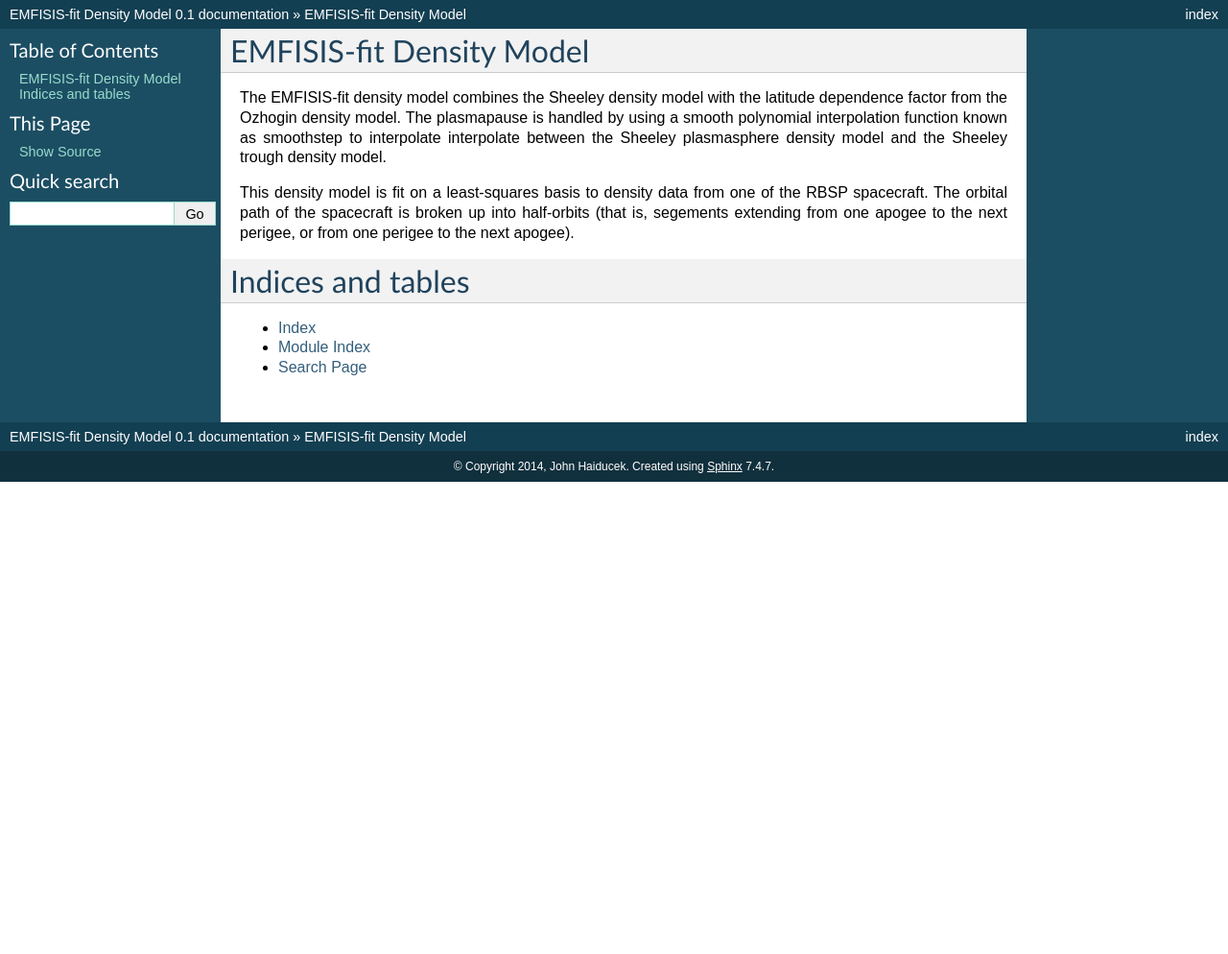
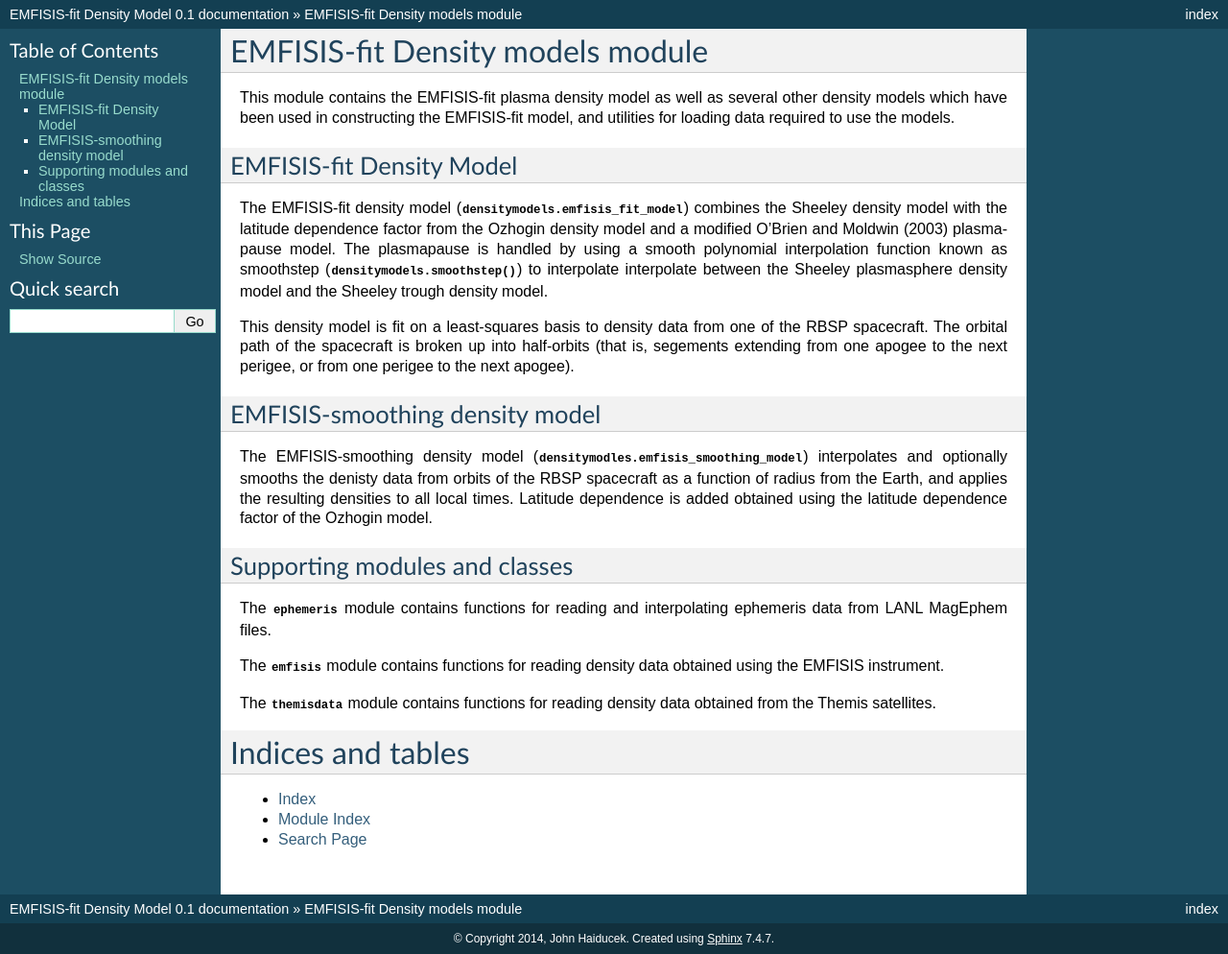
Before and after one commit to jhaiduce/event_specific_density, a Sphinx documentation site: the page built from Doc/source/index.rst, in a window 1280 px wide. Shown: the whole page at 96% size. Built offline with Sphinx 7.4.7, drawn with Linux system fonts in a browser that asks for light colours; formulas are drawn with MathJax 3; before the commit the page ends 900 px from its top, so only the background shows below that.

Commit message:
Added a much more detailed introduction to the module, as well as references to the most important modules and classes.

```diff
--- a/Doc/source/index.rst
+++ b/Doc/source/index.rst
@@ -3,12 +3,32 @@
    You can adapt this file completely to your liking, but it should at least
    contain the root `toctree` directive.
 
+EMFISIS-fit Density models module
+=================================
+
+This module contains the EMFISIS-fit plasma density model as well as several other density models which have been used in constructing the EMFISIS-fit model, and utilities for loading data required to use the models.
+
 EMFISIS-fit Density Model
-=====================================================
+-------------------------
 
-The EMFISIS-fit density model combines the Sheeley density model with the latitude dependence factor from the Ozhogin density model. The plasmapause is handled by using a smooth polynomial interpolation function known as smoothstep to interpolate interpolate between the Sheeley plasmasphere density model and the Sheeley trough density model.
+The EMFISIS-fit density model (:class:`densitymodels.emfisis_fit_model`) combines the Sheeley density model with the latitude dependence factor from the Ozhogin density model and a modified O'Brien and Moldwin (2003) plasmapause model. The plasmapause is handled by using a smooth polynomial interpolation function known as smoothstep (:func:`densitymodels.smoothstep`) to interpolate interpolate between the Sheeley plasmasphere density model and the Sheeley trough density model.
 
 This density model is fit on a least-squares basis to density data from one of the RBSP spacecraft. The orbital path of the spacecraft is broken up into half-orbits (that is, segements extending from one apogee to the next perigee, or from one perigee to the next apogee).
+
+EMFISIS-smoothing density model
+-------------------------------
+
+The EMFISIS-smoothing density model (:class:`densitymodles.emfisis_smoothing_model`) interpolates and optionally smooths the denisty data from orbits of the RBSP spacecraft as a function of radius from the Earth, and applies the resulting densities to all local times. Latitude dependence is added obtained using the latitude dependence factor of the Ozhogin model.
+
+Supporting modules and classes
+------------------------------
+
+The :mod:`ephemeris` module contains functions for reading and interpolating ephemeris data from LANL MagEphem files.
+
+The :mod:`emfisis` module contains functions for reading density data obtained using the EMFISIS instrument.
+
+The :mod:`themisdata` module contains functions for reading density data obtained from the Themis satellites.
+
 
 Indices and tables
 ==================
```
